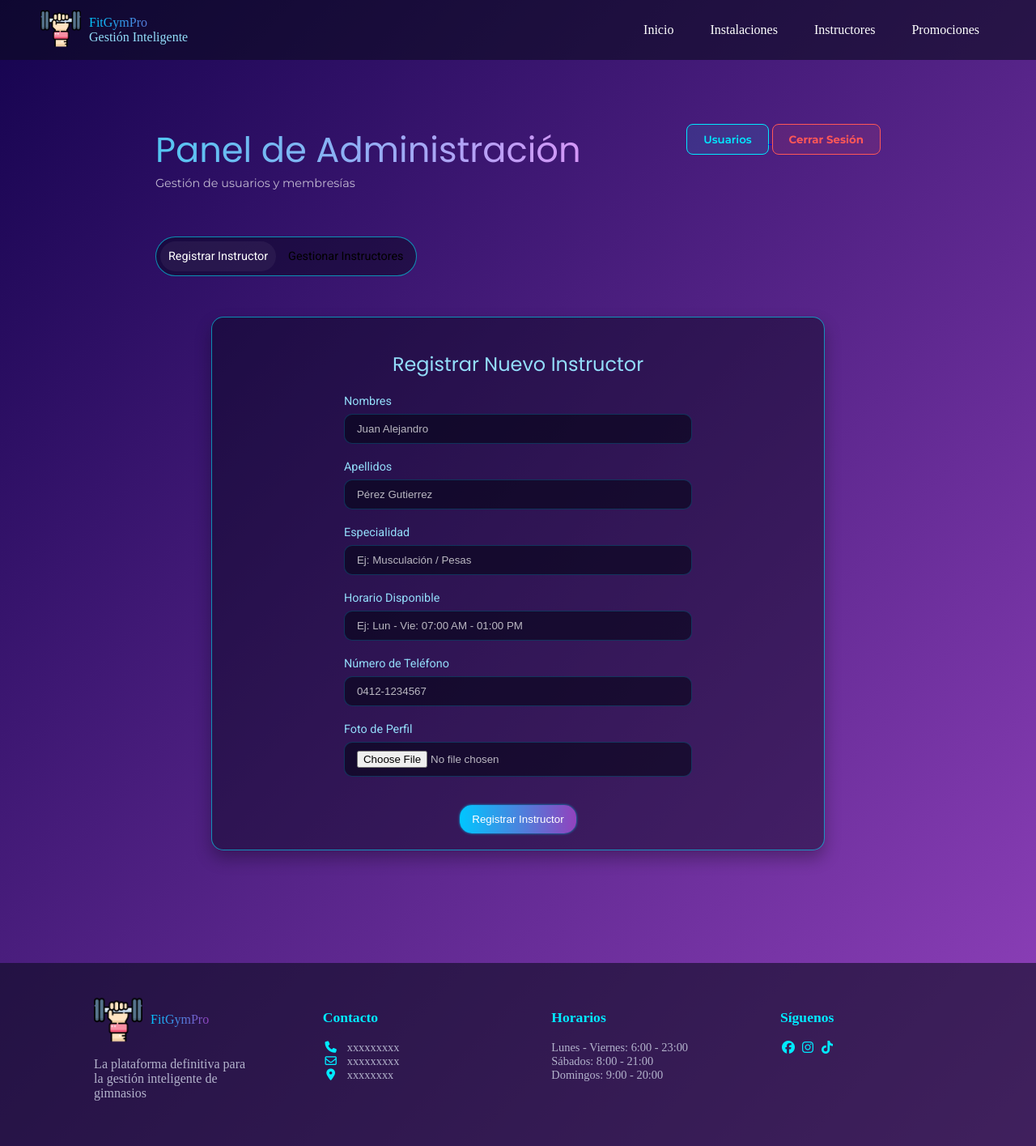
After one commit to DiegoAlviarez/FIT-GYM-PRO, a CodeIgniter 4 app: the page made by app/Views/gestion_instructores.php in a window 1280 px wide. The commit adds this page. Shown: the whole page at 81% size. Run offline with PHP 8.4 and a stand-in for CodeIgniter, Linux system fonts and the light colour scheme; the template is opened without the code that fills it, so the values that code supplies are empty; some libraries are stand-ins or nearby versions.

Commit message:
Agregado el registro de los instructores

```diff
--- a/app/Config/Routes.php
+++ b/app/Config/Routes.php
@@ -15,3 +15,6 @@ $routes->post('panel/validar', 'Panel::validar');
 $routes->post('usuarios/guardar', 'Panel::guardar');
 $routes->get('editar/(:num)', 'Panel::edit/$1');
 $routes->post('usuarios/actualizar', 'Panel::actualizar');
+$routes->get('gestion_instructores', 'Panel::instructores');
+$routes->post('instructores/guardar', 'Panel::guardarInstructores');
+$routes->get('editar_instructor/(:num)', 'Panel::editInstructores/$1');
--- /dev/null
+++ b/app/Views/gestion_instructores.php
@@ -0,0 +1,134 @@
+<!-- Llamado a la plantilla que se está usando -->
+<?= $this->extend('layouts\plantilla') ?>
+
+<!-- Título de la página -->
+<?= $this->section('titulo') ?>
+    <title> Gestión de Instructores </title>
+<?= $this->endSection() ?>
+
+<!-- Contenido de la página -->
+<?= $this->section('contenido') ?>
+    <div class="admin">
+
+    <!-- Encabezado de la página -->
+        <div class="admin-encabezado">
+            <div>
+                <h1>Panel de Administración</h1>
+                <p>Gestión de usuarios y membresías</p>
+            </div>
+            <div>
+                <a href="<?= base_url('gestion') ?>">
+                    <input type="button" value="Usuarios" class="btn-cambio">
+                </a>
+                <a href="<?= base_url('login') ?>">
+                    <input type="button" value="Cerrar Sesión" class="btn-salir">
+                </a>
+            </div>
+        </div>
+
+            <!-- Botones tipo pestañas para cambiar la vista -->
+        <div class="pestañas">
+            <input type="button" class="activo2" id="registrar" value="Registrar Instructor">
+            <input type="button" id="gestionar" value="Gestionar Instructores">
+        </div>
+
+        <!-- Vista de una de las pestañas -->
+        <!-- Formulario de registro de usuarios -->
+
+        <div id="content-reg" class="content">
+            <h2>Registrar Nuevo Instructor</h2>
+            <form method="POST" action="<?= base_url('instructores/guardar') ?>" autocomplete="off" enctype="multipart/form-data">
+
+                <!-- Token de seguridad -->
+                <?= csrf_field(); ?>
+
+                <!-- Mensaje de éxito -->
+                <?php if(session()->getFlashdata('mensaje')): ?>
+                    <div class="alerta alerta-exito">
+                        <?= session()->getFlashdata('mensaje') ?>
+                    </div>
+                <?php endif; ?>
+
+                <!-- Mensaje de error -->
+                <?php if(session()->getFlashdata('error')): ?>
+                    <div class="alerta alerta-error">
+                        <?= session()->getFlashdata('error') ?>
+                    </div>
+                <?php endif; ?>
+
+                <!-- Campos para llenar -->
+                <div class="cuerpo2">
+                    <div class="campo2">
+                        <label for="nombres">Nombres</label>
+                        <input type="text" placeholder="Juan Alejandro" name="nombres" id="nombres" required>
+                    </div>
+                    <div class="campo2">
+                        <label for="apellidos">Apellidos</label>
+                        <input type="text" placeholder="Pérez Gutierrez" name="apellidos" id="apellidos" required>
+                    </div>
+                    <div class="campo2">
+                        <label for="especialidad">Especialidad</label>
+                        <input type="text" placeholder="Ej: Musculación / Pesas" name="especialidad" id="especialidad" required>
+                    </div>
+                    <div class="campo2">
+                        <label for="horario_disponibilidad">Horario Disponible</label>
+                        <input type="text" placeholder="Ej: Lun - Vie: 07:00 AM - 01:00 PM" name="horario_disponibilidad" id="horario_disponibilidad" required>
+                    </div>
+                    <div class="campo2">
+                        <label for="numero_telefonico">Número de Teléfono</label>
+                        <input type="tel" placeholder="0412-1234567" name="numero_telefonico" id="numero_telefonico" required>
+                    </div>
+                    <div class="campo2">
+                        <label for="foto">Foto de Perfil</label>
+                        <input type="file" name="foto" id="foto" accept="image/*" required>
+                    </div>
+                    <div class="rgtr">
+                        <input type="submit" value="Registrar Instructor"/>
+                    </div>
+                </div>
+            </form>
+        </div>
+
+        <!-- Vista de la otra pestaña -->
+        <!-- Lista de personas registradas -->
+        <div id="content-gstn" class="gestionar content">
+            <div class="encabezado-tabla">
+                <h2>Listado de Instructores</h2>
+            </div>
+            <!-- Encabezado de la tabla -->
+            <table>
+                <thead>
+                    <tr>
+                        <th>Id</th>
+                        <th>Nombres</th>
+                        <th>Apellidos</th>
+                        <th>Especialidad</th>
+                        <th>Horarios Disponibles</th>
+                        <th>Número Teléfonico</th>
+                        <th>Acciones</th>
+                    </tr>
+                </thead>
+                <tbody>
+                    <!-- Datos de prueba  -->
+                    <tr>
+                        <td>001</td>
+                        <td>xxjsjjsjjds</td>
+                        <td>Tggfgd</td>
+                        <td>gdg</td>
+                        <td>fgdfgf</td>
+                        <td>fgdfgf</td>
+                        <td class="actions">
+                            <a href="<?= base_url('editar_instructores/1') ?>" class="btn-edit"> Editar </a>
+                            <a href="#" class="btn-eliminar"> Eliminar </a>
+                        </td>
+                    </tr>
+                </tbody>
+            </table>
+        </div>
+    </div>
+
+<?= $this->endSection() ?>
+
+<?= $this->section('script') ?>
+    <script src="<?= base_url('js/formulario.js') ?>"></script>
+<?= $this->endSection() ?>
--- a/public/estilos/estilo.css
+++ b/public/estilos/estilo.css
@@ -871,18 +871,20 @@ form{
     font-family: "Montserrat", sans-serif;
     font-size: 0.9em;
 }
-.admin-encabezado input{
-    border-radius: 5px;
-    padding: 10px 15px;
-    margin-top: 10px;
-    background-color: rgb(240, 248, 255);
-    color: rgb(245, 140, 192);
-    border: 1px solid #9e230d;
+.btn-salir{
+    text-decoration: none;
+    padding: 10px 20px;
+    border-radius: 8px;
+    background-color: rgba(255, 87, 87, 0.1);
+    border: 1px solid #ff5757;
+    color: #ff5757;
+    font-family: "Montserrat", sans-serif;
     font-weight: bold;
+
 }
-.admin-encabezado input:hover{
-    color: #000;
-    background-color: #72031e3d;
+.btn-salir:hover{
+    color: #fff;
+    background-color: #f50642b7;
     font-weight: bold;
 }
 .pestañas{
@@ -1101,3 +1103,19 @@ tbody td{
     font-size: 1.1em;
     color: #93ddfade;
 }
+.btn-cambio{
+    text-decoration: none;
+    padding: 10px 20px;
+    border-radius: 8px;
+    background-color: rgba(0, 234, 255, 0.1);
+    border: 1px solid #00eaff;
+    color: #00eaff;
+    font-family: "Montserrat", sans-serif;
+    font-weight: 600;
+    transition: all 0.3s ease;
+}
+.btn-cambio:hover{
+    color: #fff;
+    background-color: #00C6FF;
+    font-weight: bold;
+}
```
Also changed, not shown: app/Controllers/Panel.php (+10 -1 lines), app/Views/gestion.php (+5 -2 lines).
